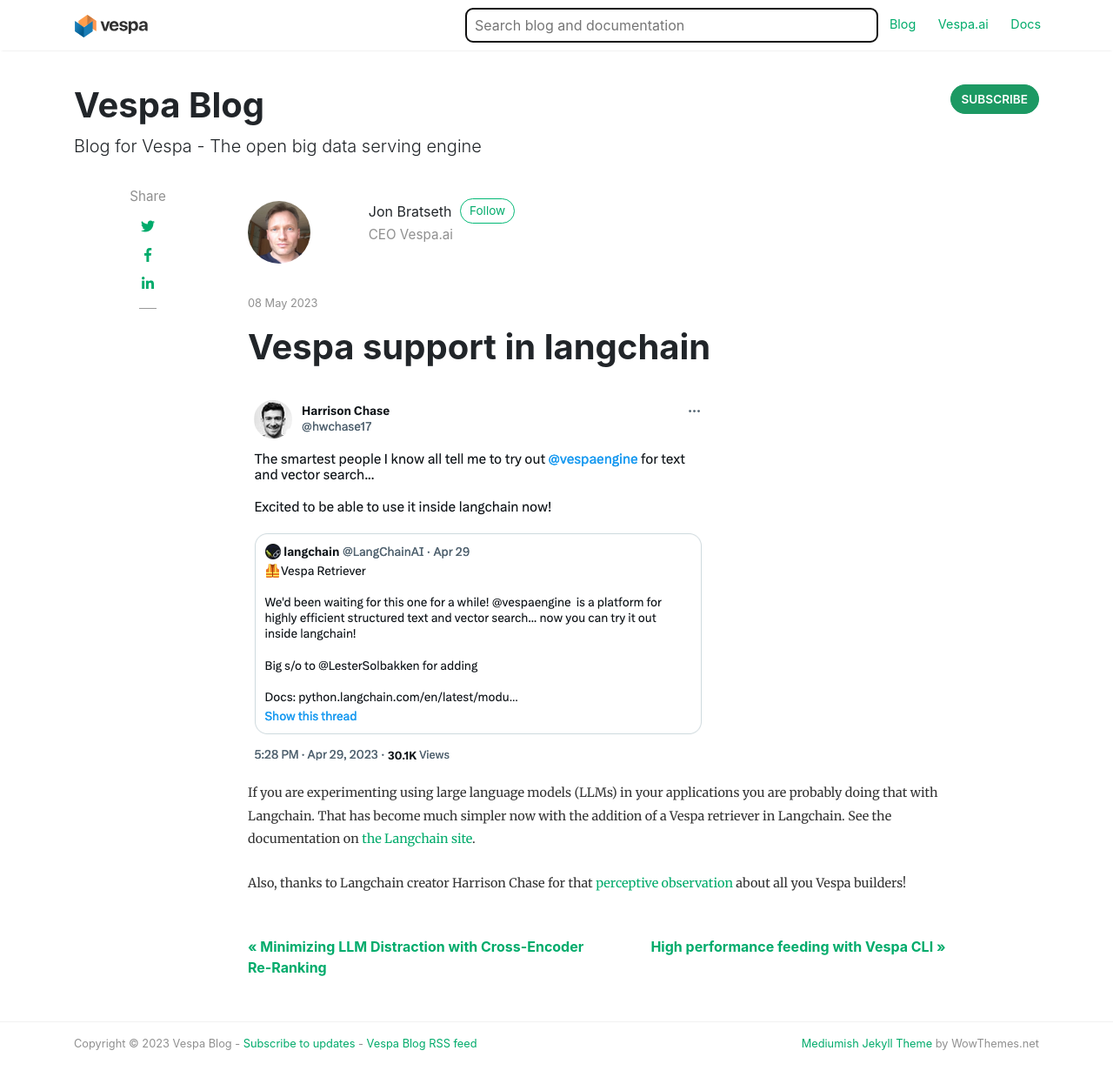
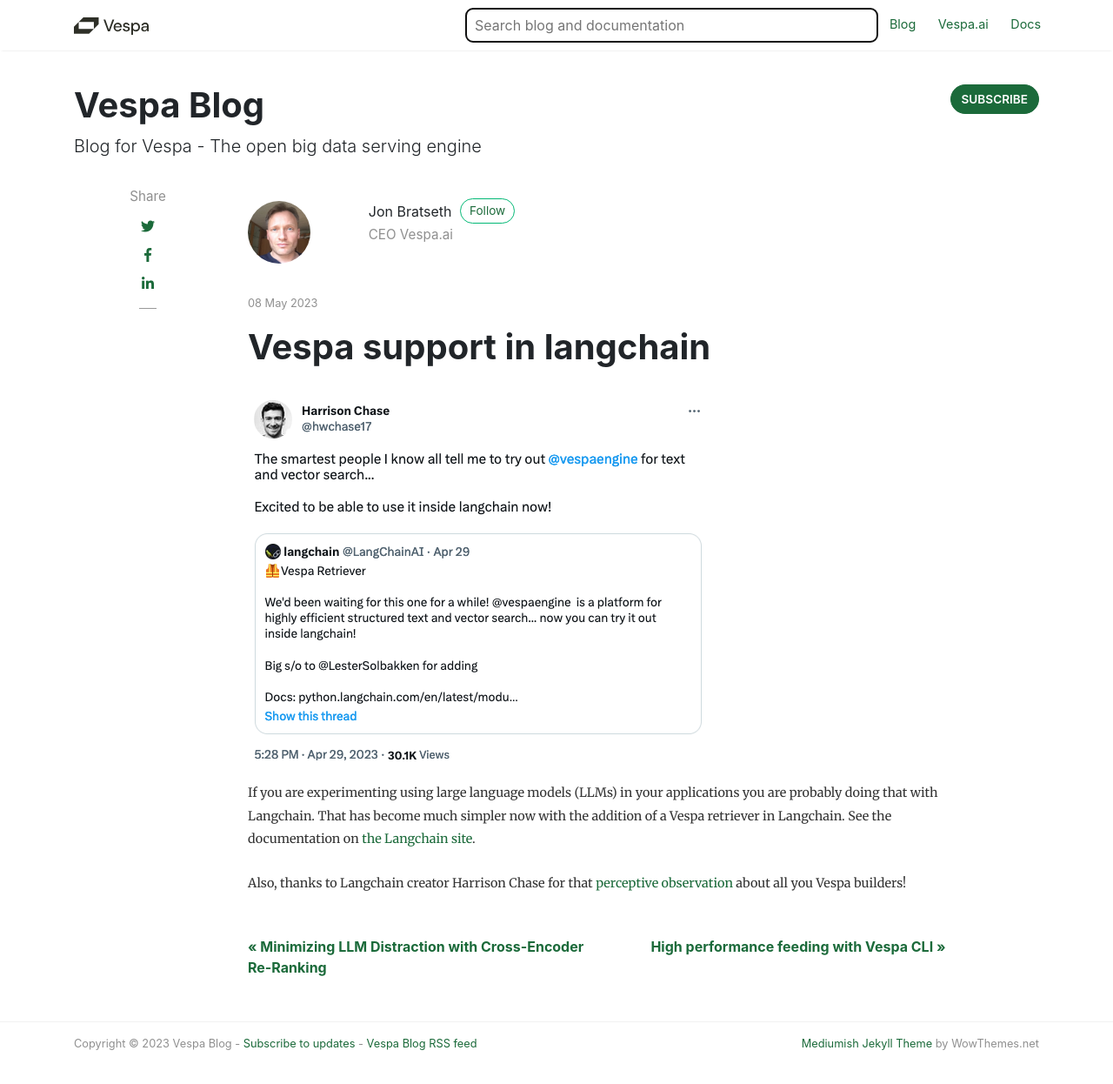
Before and after one commit to vespa-engine/blog, a Jekyll site: the page built from _posts/2023-05-08-vespa-support-in-langchain.md, in a window 1280 px wide and 1283 px high. Shown: the top 1246 px of the window at 87% size. Built offline with Jekyll 4.4.1, drawn with Linux system fonts in a browser that asks for light colours; nearby versions of some CDN libraries; comment, search, counter and statistics services are not loaded.

Commit message:
New logo and colors

```diff
--- a/_config.yml
+++ b/_config.yml
@@ -2,7 +2,7 @@
 name: "Vespa Blog"
 title: "Vespa Blog"
 description: "Blog for Vespa - The open big data serving engine"
-logo: 'assets/logo/vespa-logo-full-black.svg'
+logo: 'assets/logo/vespa-logo.svg'
 favicon: 'assets/icons/favicon-32x32.png'
 baseurl:
 mailchimp-list: 'https://vespa.ai/mailing-list.html'
--- a/assets/css/screen.css
+++ b/assets/css/screen.css
@@ -12,12 +12,12 @@
 }
 
 a {
-    color: #00ab6b!important;
+    color: #1B6A3A!important;
     transition: all 0.2s!important;
 }
 
 a:hover {
-    color: #038252!important;
+    color: #00ab6b!important;
     text-decoration: none!important;
 }
 
@@ -518,7 +518,7 @@
 
 .btn.follow {
     border-color: #02B875;
-    color: #1C9963;
+    color: #1B6A3A;
     padding: 3px 10px;
     text-align: center;
     border-radius: 999em;
@@ -527,8 +527,8 @@
 }
 
 .btn.subscribe {
-    background-color: #1C9963;
-    border-color: #1C9963;
+    background-color: #1B6A3A;
+    border-color: #1B6A3A;
     color: rgba(255, 255, 255, 1);
     fill: rgba(255, 255, 255, 1);
     border-radius: 30px;
@@ -573,8 +573,8 @@
 }
 
 .alertbar input[type="submit"] {
-    background-color: #1C9963;
-    border: 1px solid #1C9963;
+    background-color: #1B6A3A;
+    border: 1px solid #1B6A3A;
     color: rgba(255, 255, 255, 1);
     fill: rgba(255, 255, 255, 1);
     font-size: 0.85rem;
```
Also changed, not shown: assets/icons/browserconfig.xml (deleted, +0 -9 lines), assets/icons/android-chrome-192x192.png (deleted), assets/icons/android-chrome-384x384.png (deleted), assets/icons/android-chrome-512x512.png (deleted), assets/icons/apple-touch-icon.png (deleted), assets/icons/favicon-16x16.png (deleted), assets/icons/favicon-32x32.png, assets/icons/favicon.ico (deleted), assets/icons/manifest.json (deleted), assets/icons/mstile-144x144.png (deleted), assets/icons/mstile-150x150.png (deleted), assets/icons/mstile-310x150.png (deleted), assets/icons/mstile-310x310.png (deleted), assets/icons/mstile-70x70.png (deleted), 4 more files.
